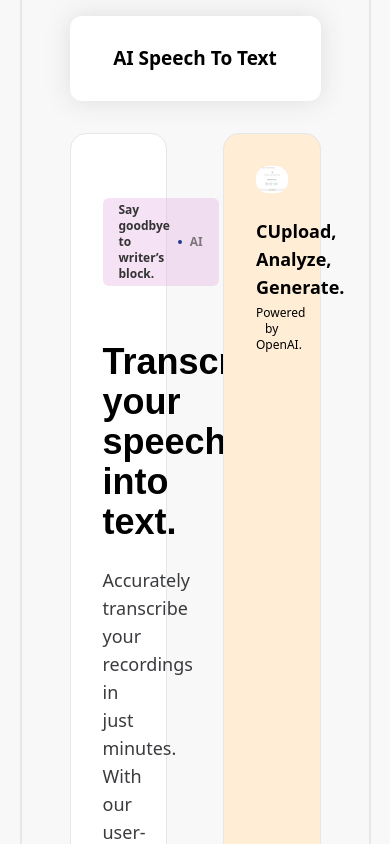
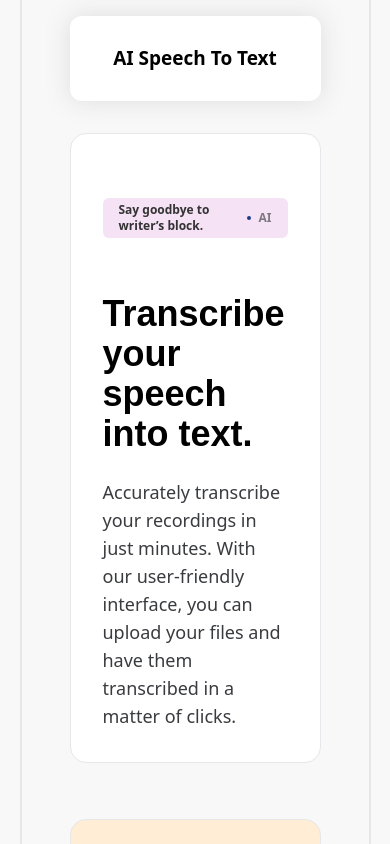
Before and after one commit to solomon-mh/ai-website-ui-clone, a React (Vite) app: page /aispeechtotext in a window 390 px wide. Shown: the part 2680-3524 px from the top of the page. Built offline with nearby package versions, Linux system fonts and the light colour scheme.

Commit message:
working on responsiveness

```diff
--- a/src/components/features-section/AiSpeechToText.jsx
+++ b/src/components/features-section/AiSpeechToText.jsx
@@ -2,7 +2,7 @@
 import speechToTextImage from "../../assets/images/ai-speech.png";
 const AiSpeechToText = () => {
   return (
-    <div className='grid  grid-cols-2 gap-14 '>
+    <div className='grid md:grid-cols-2 gap-14 '>
       <div className='left-side border-1 rounded-2xl p-8 bg-white'>
         <div className='notf-btn text-black flex justify-start'>
           <NotificationHeader
```
